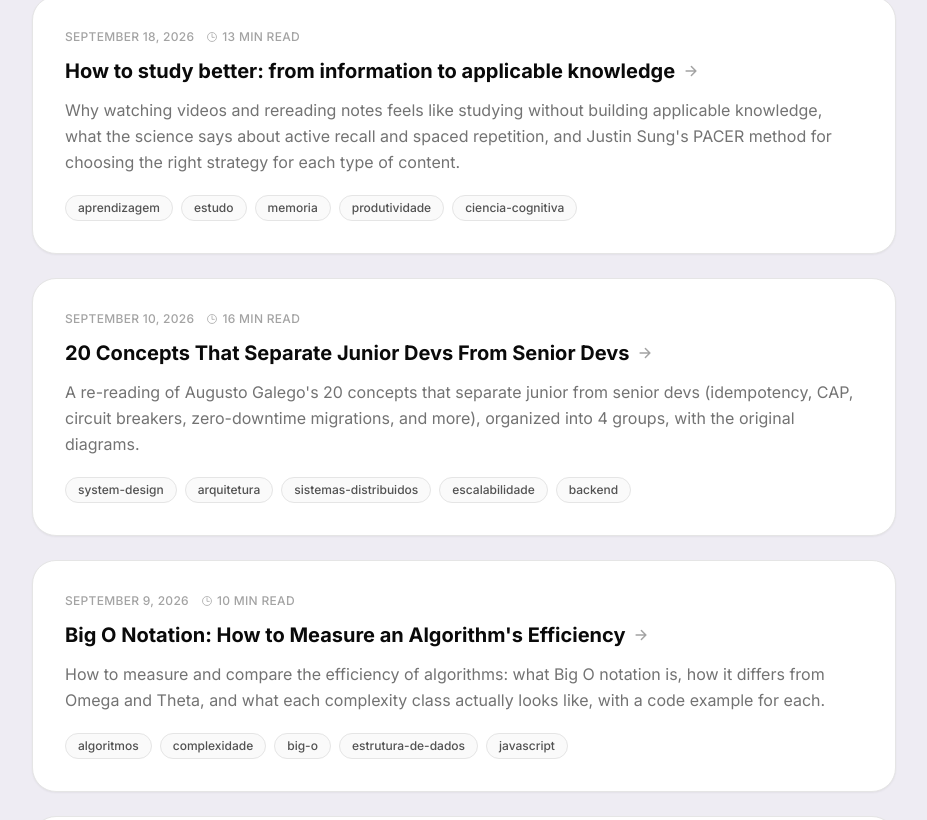
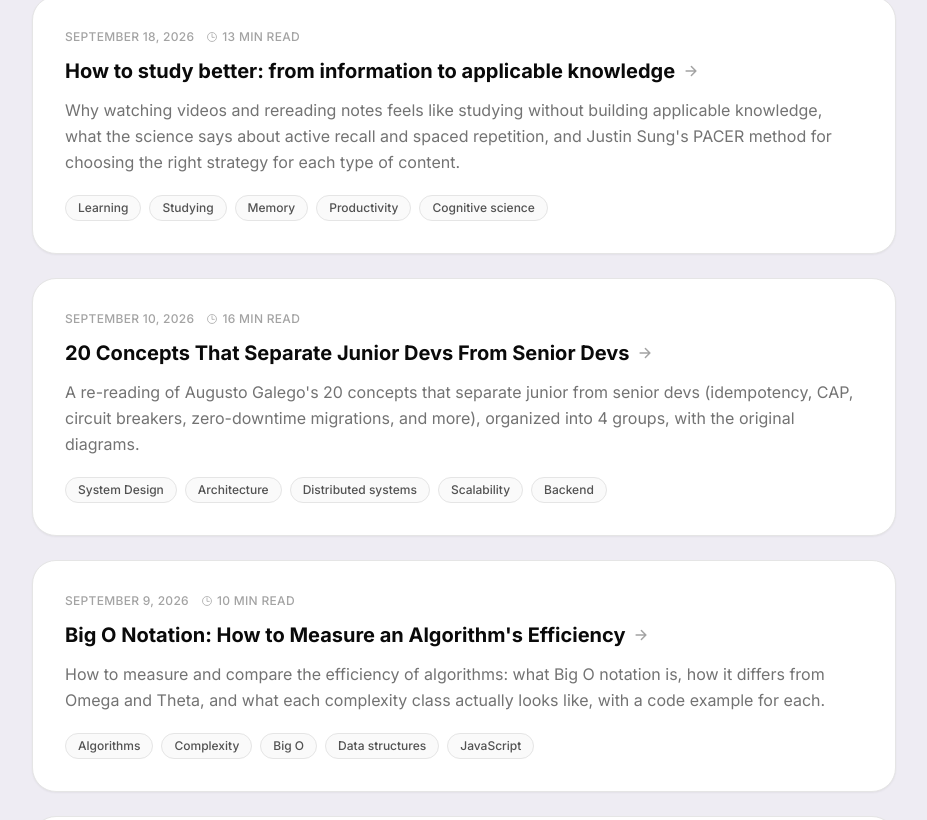
Before and after one commit to GabrielPongelupe/react-portifolio, a React (Vite) app in the folder code/react-portifolio/: page /blog in a window 1280 px wide. Shown: the part 456-1276 px from the top of the page, without its empty margins (176-1103 px from the left). Built offline with nearby package versions, Linux system fonts and the light colour scheme; no server answers.

Commit message:
Translate blog tags
Tags on post cards, the post header and the tag filter now show in the
active language. Tag ids stay stable, so the selected filter survives a
language switch.

```diff
--- a/code/react-portifolio/src/components/Blog.jsx
+++ b/code/react-portifolio/src/components/Blog.jsx
@@ -2,7 +2,7 @@ import { useContext, useState } from "react";
 import { useNavigate } from "react-router-dom";
 import { motion } from "framer-motion";
 import { IoArrowForward, IoNewspaperOutline, IoSearchOutline, IoTimeOutline } from "react-icons/io5";
-import { BLOG_POSTS } from "../constants";
+import { BLOG_POSTS, getTagLabel } from "../constants";
 import { LanguageContext } from "../contexts/LanguageContext";
 import SectionHeading from "../common/SectionHeading";
 import { formatDate } from "../utils/formatDate";
@@ -37,7 +37,7 @@ const BlogCard = ({ post, portuguese, index, onClick }) => (
           key={tag}
           className="rounded-full border border-neutral-200 bg-neutral-50 px-3 py-1 text-xs font-medium text-neutral-600"
         >
-          {tag}
+          {getTagLabel(tag, portuguese)}
         </span>
       ))}
     </div>
@@ -50,7 +50,9 @@ const Blog = () => {
   const [searchTerm, setSearchTerm] = useState("");
   const [selectedTag, setSelectedTag] = useState("all");
 
-  const availableTags = [...new Set(BLOG_POSTS.flatMap((post) => post.tags))].sort();
+  const availableTags = [...new Set(BLOG_POSTS.flatMap((post) => post.tags))].sort((a, b) =>
+    getTagLabel(a, portuguese).localeCompare(getTagLabel(b, portuguese), portuguese ? "pt-BR" : "en-US")
+  );
 
   const sortedPosts = [...BLOG_POSTS].sort((a, b) => new Date(b.date) - new Date(a.date));
 
@@ -106,7 +108,7 @@ const Blog = () => {
           <option value="all">{portuguese ? "Todas as tags" : "All tags"}</option>
           {availableTags.map((tag) => (
             <option key={tag} value={tag}>
-              {tag}
+              {getTagLabel(tag, portuguese)}
             </option>
           ))}
         </select>
--- a/code/react-portifolio/src/components/BlogPost.jsx
+++ b/code/react-portifolio/src/components/BlogPost.jsx
@@ -3,7 +3,7 @@ import { useNavigate, useParams } from "react-router-dom";
 import { motion } from "framer-motion";
 import { IoArrowBack, IoTimeOutline, IoDocumentTextOutline, IoOpenOutline } from "react-icons/io5";
 import "prismjs/themes/prism-tomorrow.css";
-import { BLOG_POSTS } from "../constants";
+import { BLOG_POSTS, getTagLabel } from "../constants";
 import { LanguageContext } from "../contexts/LanguageContext";
 import { useLightbox } from "../contexts/LightboxContext";
 import { formatDate } from "../utils/formatDate";
@@ -87,7 +87,7 @@ const BlogPost = () => {
                     key={tag}
                     className="rounded-full border border-neutral-200 bg-neutral-50 px-3 py-1 text-xs font-medium text-neutral-600"
                   >
-                    {tag}
+                    {getTagLabel(tag, portuguese)}
                   </span>
                 ))}
               </div>
--- /dev/null
+++ b/code/react-portifolio/src/constants/blog/tags.js
@@ -0,0 +1,24 @@
+// Keys are the tag ids used in each post's meta.json; labels are shown per language.
+const BLOG_TAGS = {
+  "system-design": { br: "System Design", eng: "System Design" },
+  arquitetura: { br: "Arquitetura", eng: "Architecture" },
+  "sistemas-distribuidos": { br: "Sistemas distribuídos", eng: "Distributed systems" },
+  escalabilidade: { br: "Escalabilidade", eng: "Scalability" },
+  backend: { br: "Backend", eng: "Backend" },
+  aprendizagem: { br: "Aprendizagem", eng: "Learning" },
+  estudo: { br: "Estudo", eng: "Studying" },
+  memoria: { br: "Memória", eng: "Memory" },
+  produtividade: { br: "Produtividade", eng: "Productivity" },
+  "ciencia-cognitiva": { br: "Ciência cognitiva", eng: "Cognitive science" },
+  algoritmos: { br: "Algoritmos", eng: "Algorithms" },
+  complexidade: { br: "Complexidade", eng: "Complexity" },
+  "big-o": { br: "Big O", eng: "Big O" },
+  "estrutura-de-dados": { br: "Estruturas de dados", eng: "Data structures" },
+  javascript: { br: "JavaScript", eng: "JavaScript" },
+  pesquisa: { br: "Pesquisa", eng: "Research" },
+  "open-source": { br: "Open source", eng: "Open source" },
+  github: { br: "GitHub", eng: "GitHub" },
+};
+
+// Falls back to the raw id so a tag missing from the dictionary still renders.
+export const getTagLabel = (tag, portuguese) => BLOG_TAGS[tag]?.[portuguese ? "br" : "eng"] ?? tag;
--- a/code/react-portifolio/src/constants/index.js
+++ b/code/react-portifolio/src/constants/index.js
@@ -1,4 +1,5 @@
 export { BLOG_POSTS } from "./blog";
+export { getTagLabel } from "./blog/tags";
 export { HERO_CONTENT, ABOUT_TEXT } from "./hero";
 export { CONTACT } from "./contact";
 export { PROJECTS } from "./projects";
```
